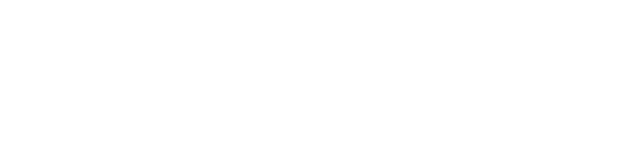
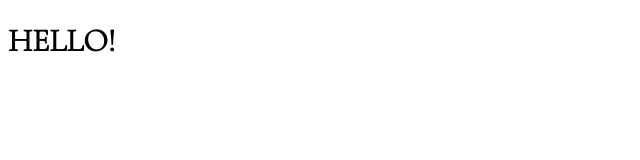
Before and after one commit to Amdemichael/Artist-Portfolio, a plain HTML site: page index.html in a window 1280 px wide. Shown: the whole page, without its empty margins (0-640 px from the left). Drawn offline with Linux system fonts and the light colour scheme.

Commit message:
Project setup

```diff
--- a/index.html
+++ b/index.html
@@ -3,7 +3,16 @@
   <head>
     <meta charset="UTF-8" />
     <meta name="viewport" content="width=device-width, initial-scale=1.0" />
-    <title>Artist Portfolio</title>
+    <link rel="preconnect" href="https://fonts.googleapis.com" />
+    <link rel="preconnect" href="https://fonts.gstatic.com" crossorigin />
+    <link
+      href="https://fonts.googleapis.com/css2?family=Cormorant:wght@300&display=swap"
+      rel="stylesheet"
+    />
+    <link rel="stylesheet" href="style.css" />
+    <title>Amde Ceramics</title>
   </head>
-  <body></body>
+  <body>
+    <h1>HELLO!</h1>
+  </body>
 </html>
--- /dev/null
+++ b/style.css
@@ -0,0 +1,3 @@
+body {
+  font-family: Cormorant, serif;
+}
```
